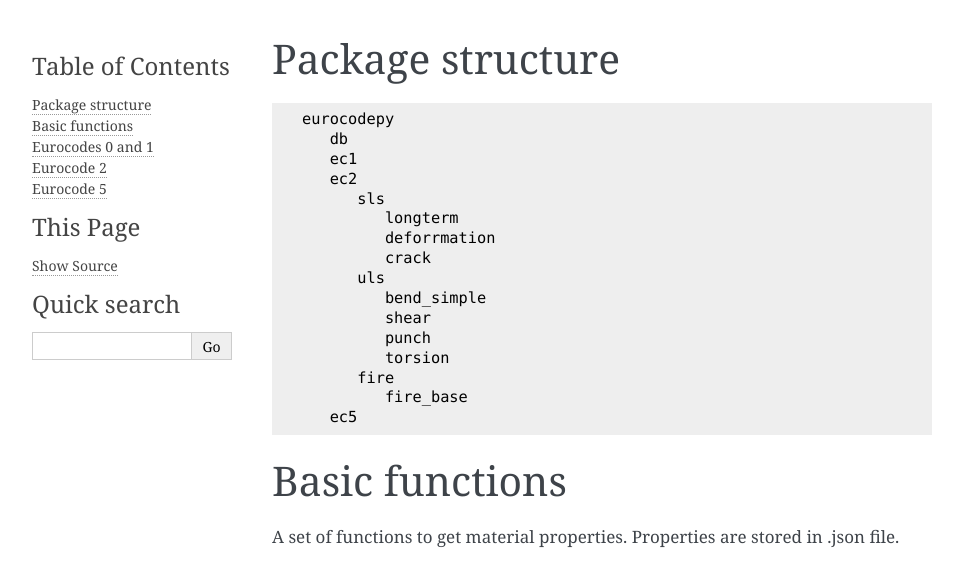
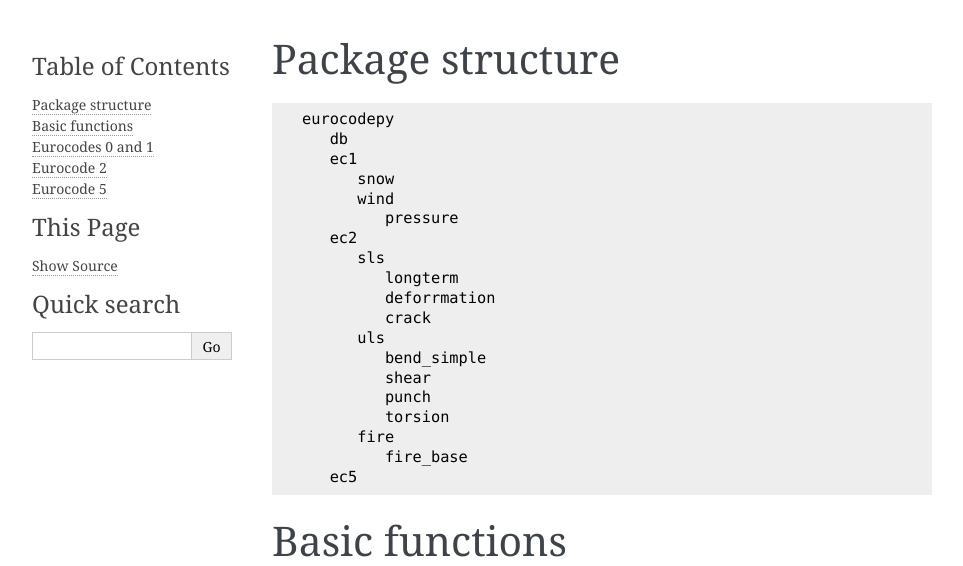
Before and after one commit to pcachim/eurocodepy, a Sphinx documentation site: the page built from docs/source/modules.rst, in a window 1280 px wide. Shown: the top 566 px of the page, without its empty margins (148-1111 px from the left). Built offline with Sphinx 7.4.7, drawn with Linux system fonts in a browser that asks for light colours; some of the changed text lies outside the part shown; grey boxes are pictures that could not be loaded.

Commit message:
202202212303

```diff
--- a/docs/source/modules.rst
+++ b/docs/source/modules.rst
@@ -6,6 +6,9 @@
    eurocodepy
       db
       ec1
+         snow
+         wind
+            pressure
       ec2
          sls
             longterm
@@ -31,7 +34,8 @@
 Eurocodes 0 and 1
 =================
 
-Nothing here yet... :-(
+.. automodule:: ec1.wind.pressure
+   :members:
 
 Eurocode 2
 ==========
```
